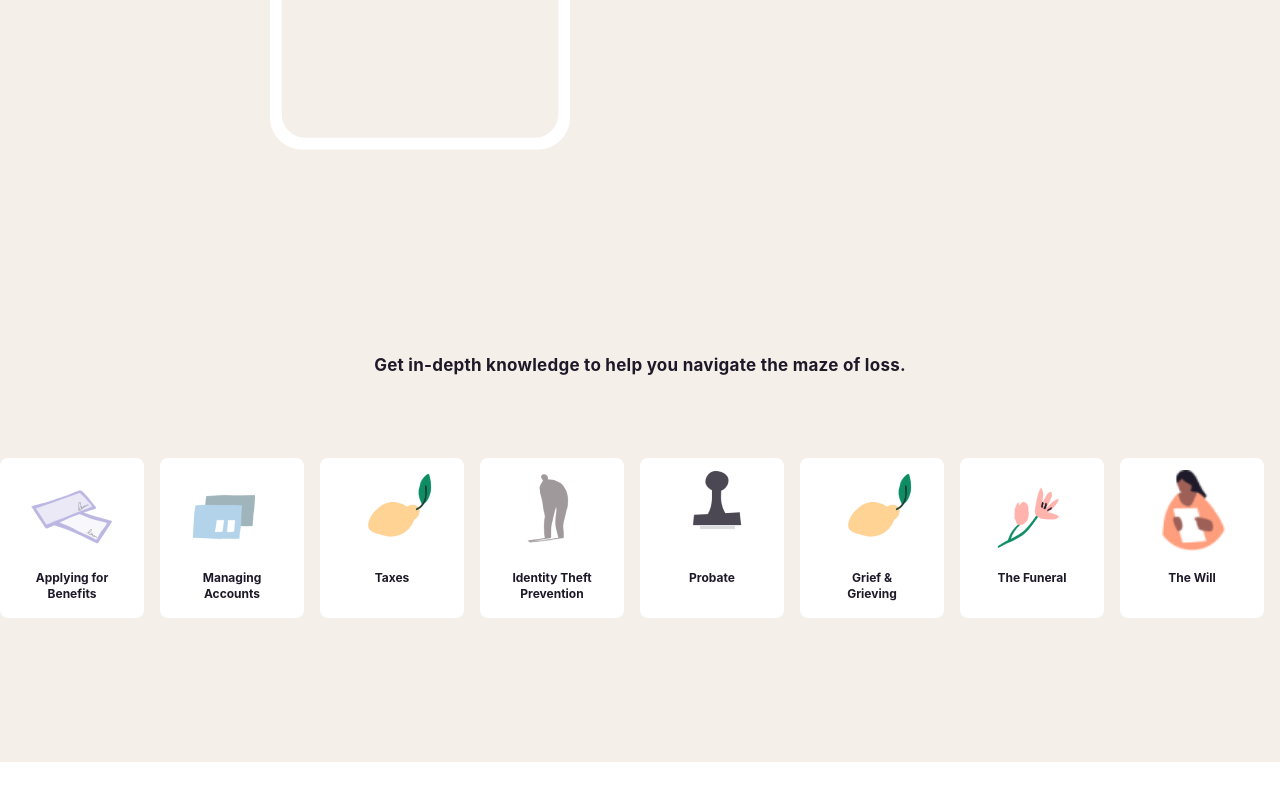
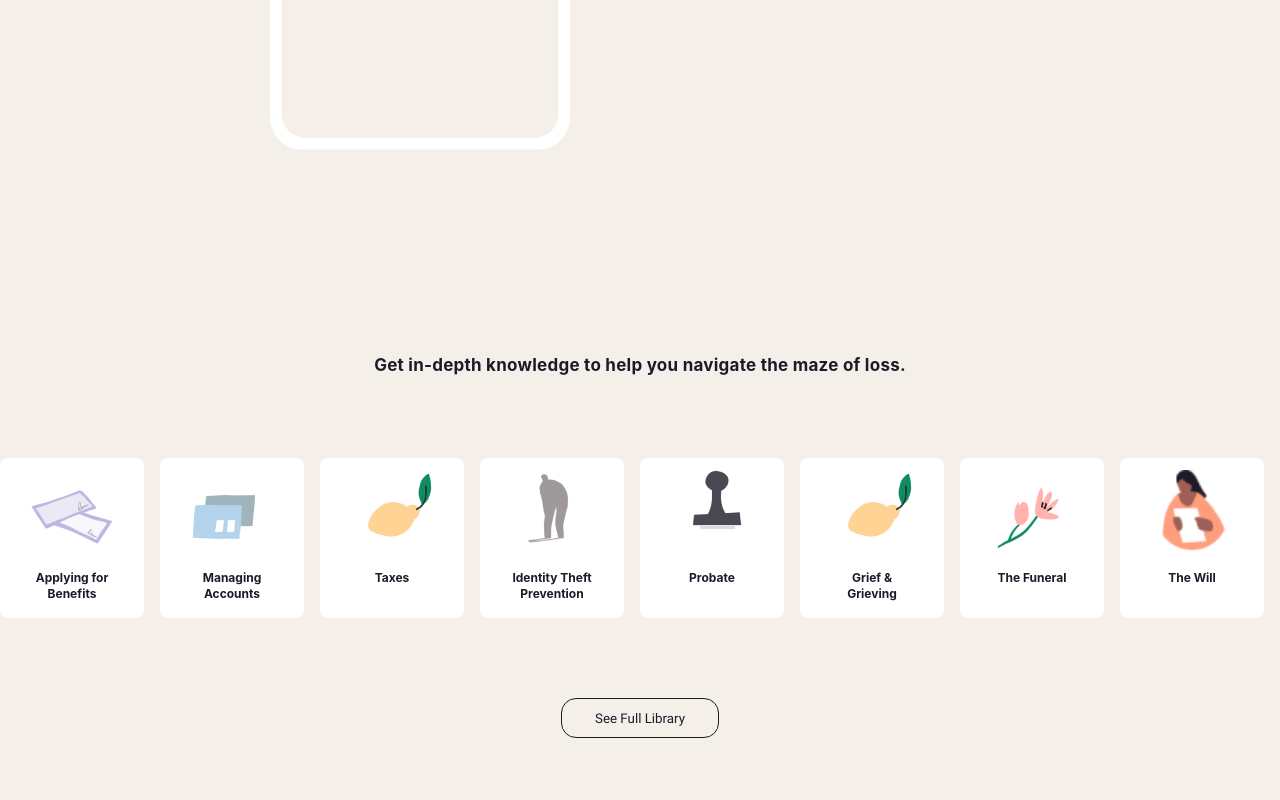
Before and after one commit to cignoBianco/empathy-layout, a plain HTML site: page index.html in a window 1280 px wide. Shown: the part 6265-7065 px from the top of the page. Before the commit the page ends 7027 px from the top, so only its background shows below. Drawn offline with Linux system fonts and the light colour scheme; a web font is replaced by a local one.

Commit message:
feat: add and style button

```diff
--- a/index.html
+++ b/index.html
@@ -236,6 +236,9 @@
                         </p>
                     </div>
                 </div>
+                <div class="fifth-section--button-wrapper">
+                    <button class="fifth-section--full-button">See Full Library</button>
+                </div>
             </div>
         </section>
     </main>
--- a/style.css
+++ b/style.css
@@ -605,6 +605,7 @@
 .carousel {
     display: flex;
     justify-content: center;
+    margin-bottom: 80px;
 }
 
 .carousel--card {
@@ -635,3 +636,18 @@
     text-align: center;
     max-width: 80px;
 }
+
+.fifth-section--button-wrapper {
+    width: 100%;
+    display: flex;
+    justify-content: center;
+}
+
+.fifth-section--full-button {
+    height: 40px;
+    padding: 10px 33px;
+    border: 1px solid var(--black-color);
+    background-color: transparent;
+    border-radius: 15px;
+    cursor: pointer;
+}
```
